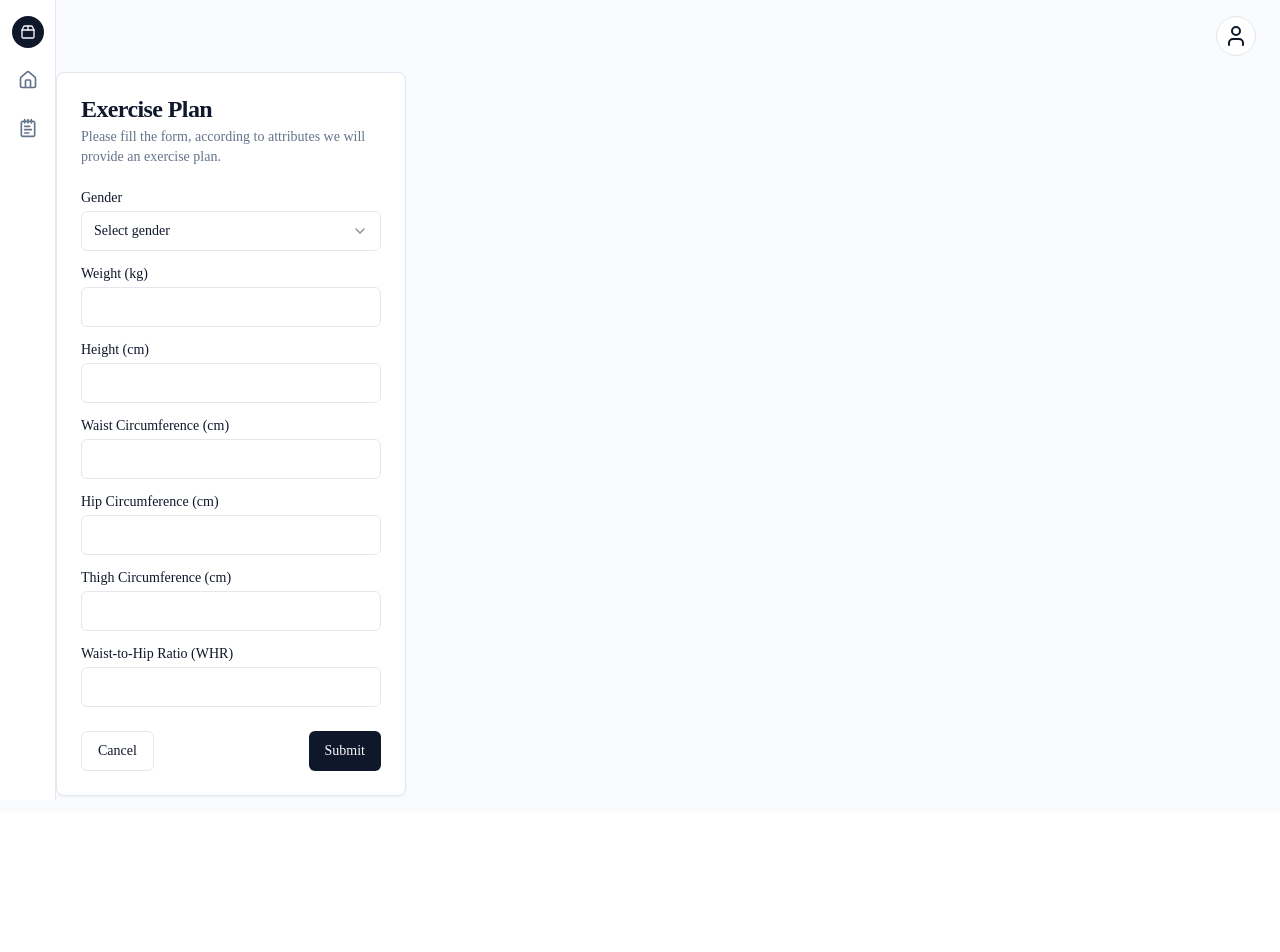
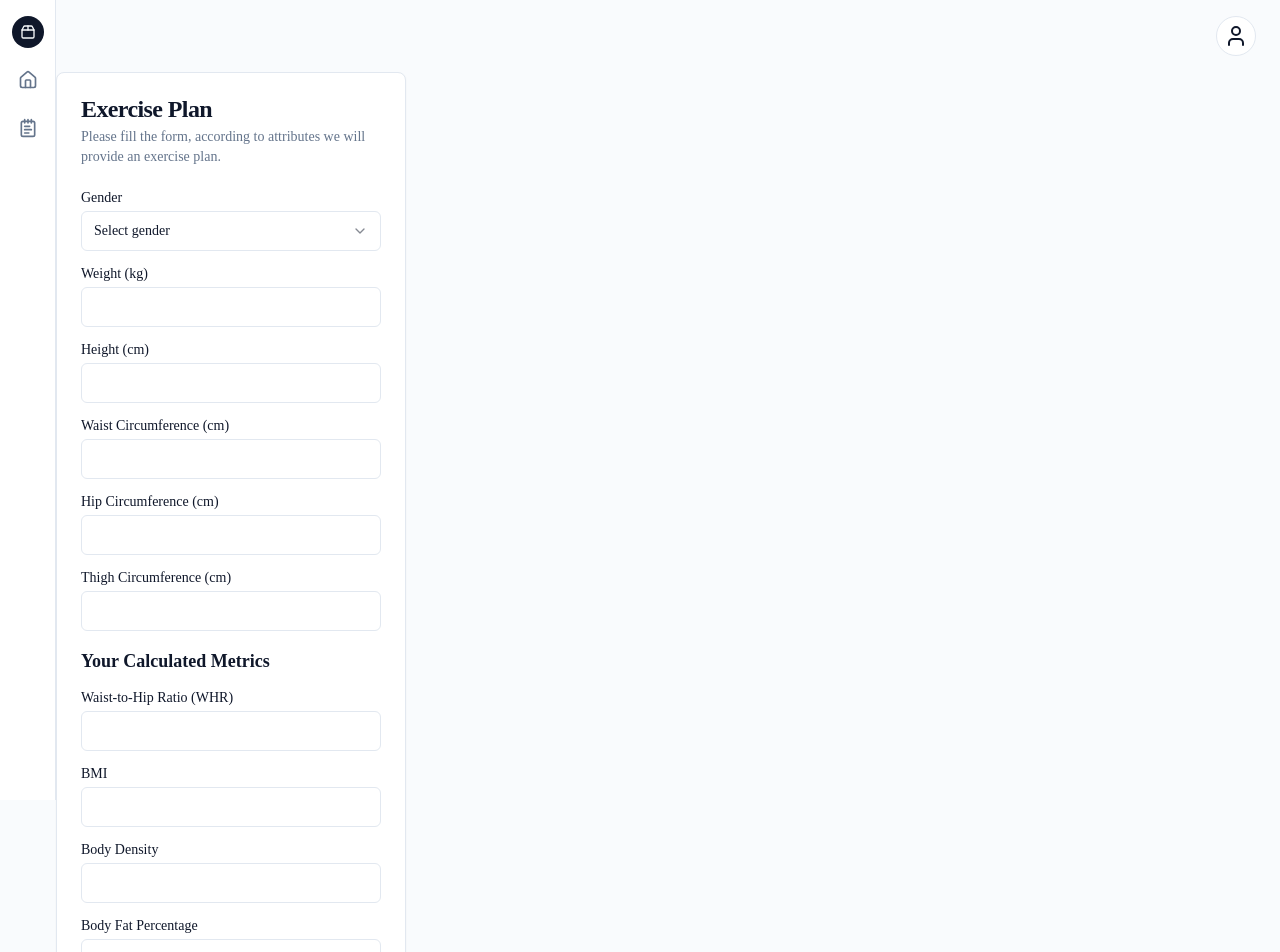
Before and after one commit to ThusharaSamaraweera/power-gym-frontend, a React (Vite) app: page /exercise-plan-form in a window 1280 px wide. Shown: the top 952 px of the page. Before the commit the page ends 812 px from the top, so only its background shows below. Built offline with nearby package versions, Linux system fonts and the light colour scheme; no server answers.

Commit message:
feat: add calculated fields

```diff
--- a/src/pages/ExercisePlanForm.tsx
+++ b/src/pages/ExercisePlanForm.tsx
@@ -1,4 +1,3 @@
-import * as React from 'react';
 import { Button } from '../components/ui/button';
 import {
   Card,
@@ -17,11 +16,10 @@ import {
   SelectTrigger,
   SelectValue,
 } from '../components/ui/select';
-import { useState } from 'react';
-
+import { useState, useEffect } from 'react';
 
 const ExercisePlanForm = () => {
-  const [measurements, setMeasurements] = useState({
+  const initialMeasurements = {
     weight: '',
     height: '',
     waistCircumference: '',
@@ -33,7 +31,17 @@ const ExercisePlanForm = () => {
     tricepsCircumference: '',
     supraIliacCircumference: '',
     gender: '',
-  });
+  };
+
+  const [measurements, setMeasurements] = useState(initialMeasurements);
+  const [bmi, setBmi] = useState('');
+  const [bodyDensity, setBodyDensity] = useState('');
+  const [bodyFatPercentage, setBodyFatPercentage] = useState('');
+  const [whr, setWhr] = useState('');
+
+  useEffect(() => {
+    calculateDerivedValues();
+  }, [measurements]);
 
   const handleChange = (e) => {
     const { id, value } = e.target;
@@ -44,13 +52,69 @@ const ExercisePlanForm = () => {
     setMeasurements({ ...measurements, gender: value });
   };
 
-  const calculateWHR = () => {
+  const calculateDerivedValues = () => {
+    const heightM = parseFloat(measurements.height) / 100;
+    const weightKg = parseFloat(measurements.weight);
     const waist = parseFloat(measurements.waistCircumference);
     const hip = parseFloat(measurements.hipCircumference);
+
+    if (heightM && weightKg) {
+      const bmiValue = (weightKg / (heightM * heightM)).toFixed(2);
+      setBmi(bmiValue);
+
+      // Replace these with the actual formulas you want to use
+      const bodyDensityValue = (
+        1.2 * bmiValue +
+        0.23 * (measurements.gender === 'male' ? 10 : 20) -
+        5.4
+      ).toFixed(2);
+      setBodyDensity(bodyDensityValue);
+      const bodyFatPercentageValue = (
+        1.2 * bmiValue +
+        0.23 * (measurements.gender === 'male' ? 10 : 20) -
+        5.4
+      ).toFixed(2);
+      setBodyFatPercentage(bodyFatPercentageValue);
+    }
+
     if (waist && hip) {
-      return (hip / waist).toFixed(2);
+      const whrValue = (hip / waist).toFixed(2);
+      setWhr(whrValue);
     }
-    return '';
+  };
+
+  const handleSubmit = (e) => {
+    e.preventDefault();
+    const data = {
+      ...measurements,
+      bmi,
+      bodyDensity,
+      bodyFatPercentage,
+      whr,
+    };
+    // Send data to backend
+    fetch('/api/exercise-plan', {
+      method: 'POST',
+      headers: {
+        'Content-Type': 'application/json',
+      },
+      body: JSON.stringify(data),
+    })
+      .then((response) => response.json())
+      .then((data) => {
+        console.log('Success:', data);
+      })
+      .catch((error) => {
+        console.error('Error:', error);
+      });
+  };
+
+  const handleClear = () => {
+    setMeasurements(initialMeasurements);
+    setBmi('');
+    setBodyDensity('');
+    setBodyFatPercentage('');
+    setWhr('');
   };
 
   return (
@@ -58,11 +122,12 @@ const ExercisePlanForm = () => {
       <CardHeader>
         <CardTitle>Exercise Plan</CardTitle>
         <CardDescription>
-          Please fill the form, according to attributes we will provide an exercise plan.
+          Please fill the form, according to attributes we will provide an
+          exercise plan.
         </CardDescription>
       </CardHeader>
       <CardContent>
-        <form>
+        <form onSubmit={handleSubmit}>
           <div className="grid w-full items-center gap-4">
             <div className="flex flex-col space-y-1.5">
               <Label htmlFor="gender">Gender</Label>
@@ -78,59 +143,134 @@ const ExercisePlanForm = () => {
             </div>
             <div className="flex flex-col space-y-1.5">
               <Label htmlFor="weight">Weight (kg)</Label>
-              <Input id="weight" value={measurements.weight} onChange={handleChange} type="number" />
+              <Input
+                id="weight"
+                value={measurements.weight}
+                onChange={handleChange}
+                type="number"
+              />
             </div>
             <div className="flex flex-col space-y-1.5">
               <Label htmlFor="height">Height (cm)</Label>
-              <Input id="height" value={measurements.height} onChange={handleChange} type="number" />
+              <Input
+                id="height"
+                value={measurements.height}
+                onChange={handleChange}
+                type="number"
+              />
             </div>
             <div className="flex flex-col space-y-1.5">
-              <Label htmlFor="waistCircumference">Waist Circumference (cm)</Label>
-              <Input id="waistCircumference" value={measurements.waistCircumference} onChange={handleChange} type="number" />
+              <Label htmlFor="waistCircumference">
+                Waist Circumference (cm)
+              </Label>
+              <Input
+                id="waistCircumference"
+                value={measurements.waistCircumference}
+                onChange={handleChange}
+                type="number"
+              />
             </div>
             <div className="flex flex-col space-y-1.5">
               <Label htmlFor="hipCircumference">Hip Circumference (cm)</Label>
-              <Input id="hipCircumference" value={measurements.hipCircumference} onChange={handleChange} type="number" />
+              <Input
+                id="hipCircumference"
+                value={measurements.hipCircumference}
+                onChange={handleChange}
+                type="number"
+              />
             </div>
             {measurements.gender === 'male' && (
               <>
                 <div className="flex flex-col space-y-1.5">
-                  <Label htmlFor="chestCircumference">Chest Circumference (cm)</Label>
-                  <Input id="chestCircumference" value={measurements.chestCircumference} onChange={handleChange} type="number" />
+                  <Label htmlFor="chestCircumference">
+                    Chest Circumference (cm)
+                  </Label>
+                  <Input
+                    id="chestCircumference"
+                    value={measurements.chestCircumference}
+                    onChange={handleChange}
+                    type="number"
+                  />
                 </div>
                 <div className="flex flex-col space-y-1.5">
-                  <Label htmlFor="abdomenCircumference">Abdomen Circumference (cm)</Label>
-                  <Input id="abdomenCircumference" value={measurements.abdomenCircumference} onChange={handleChange} type="number" />
+                  <Label htmlFor="abdomenCircumference">
+                    Abdomen Circumference (cm)
+                  </Label>
+                  <Input
+                    id="abdomenCircumference"
+                    value={measurements.abdomenCircumference}
+                    onChange={handleChange}
+                    type="number"
+                  />
                 </div>
               </>
             )}
             {measurements.gender === 'female' && (
               <>
                 <div className="flex flex-col space-y-1.5">
-                  <Label htmlFor="tricepsCircumference">Triceps Circumference (cm)</Label>
-                  <Input id="tricepsCircumference" value={measurements.tricepsCircumference} onChange={handleChange} type="number" />
+                  <Label htmlFor="tricepsCircumference">
+                    Triceps Circumference (cm)
+                  </Label>
+                  <Input
+                    id="tricepsCircumference"
+                    value={measurements.tricepsCircumference}
+                    onChange={handleChange}
+                    type="number"
+                  />
                 </div>
                 <div className="flex flex-col space-y-1.5">
-                  <Label htmlFor="supraIliacCircumference">Supra Iliac Circumference (cm)</Label>
-                  <Input id="supraIliacCircumference" value={measurements.supraIliacCircumference} onChange={handleChange} type="number" />
+                  <Label htmlFor="supraIliacCircumference">
+                    Supra Iliac Circumference (cm)
+                  </Label>
+                  <Input
+                    id="supraIliacCircumference"
+                    value={measurements.supraIliacCircumference}
+                    onChange={handleChange}
+                    type="number"
+                  />
                 </div>
               </>
             )}
             <div className="flex flex-col space-y-1.5">
-              <Label htmlFor="thighCircumference">Thigh Circumference (cm)</Label>
-              <Input id="thighCircumference" value={measurements.thighCircumference} onChange={handleChange} type="number" />
+              <Label htmlFor="thighCircumference">
+                Thigh Circumference (cm)
+              </Label>
+              <Input
+                id="thighCircumference"
+                value={measurements.thighCircumference}
+                onChange={handleChange}
+                type="number"
+              />
+            </div>
+          </div>
+          <p className="font-bold text-lg mt-4">Your Calculated Metrics</p>
+          <div className="grid w-full items-center gap-4 mt-4">
+            <div className="flex flex-col space-y-1.5">
+              <Label>Waist-to-Hip Ratio (WHR)</Label>
+              <Input value={whr} readOnly />
             </div>
             <div className="flex flex-col space-y-1.5">
-              <Label>Waist-to-Hip Ratio (WHR)</Label>
-              <Input value={calculateWHR()} readOnly />
+              <Label>BMI</Label>
+              <Input value={bmi} readOnly />
+            </div>
+            <div className="flex flex-col space-y-1.5">
+              <Label>Body Density</Label>
+              <Input value={bodyDensity} readOnly />
+            </div>
+            <div className="flex flex-col space-y-1.5">
+              <Label>Body Fat Percentage</Label>
+              <Input value={bodyFatPercentage} readOnly />
             </div>
           </div>
+          <br></br>
+          <CardFooter className="flex justify-between">
+            <Button variant="outline" onClick={handleClear}>
+              Clear
+            </Button>
+            <Button type="submit">Submit</Button>
+          </CardFooter>
         </form>
       </CardContent>
-      <CardFooter className="flex justify-between">
-        <Button variant="outline">Cancel</Button>
-        <Button>Submit</Button>
-      </CardFooter>
     </Card>
   );
 };
```
